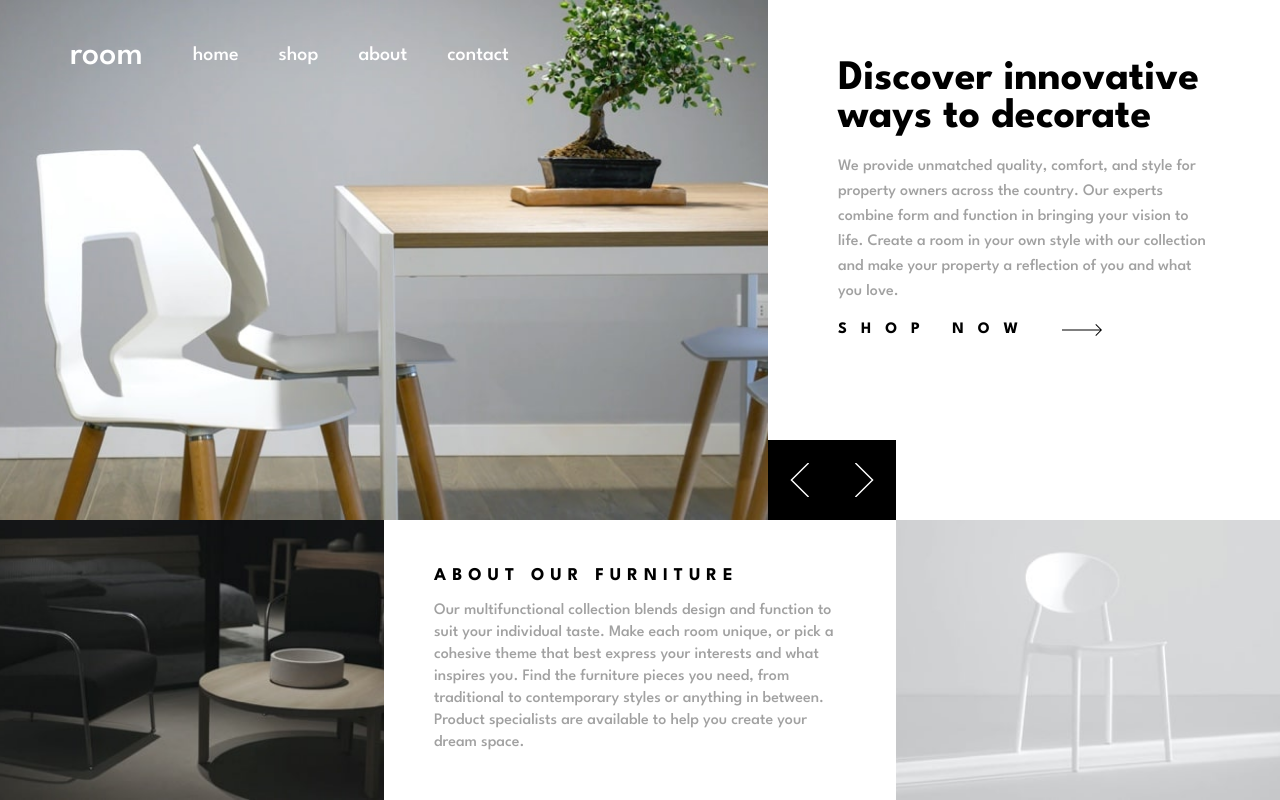
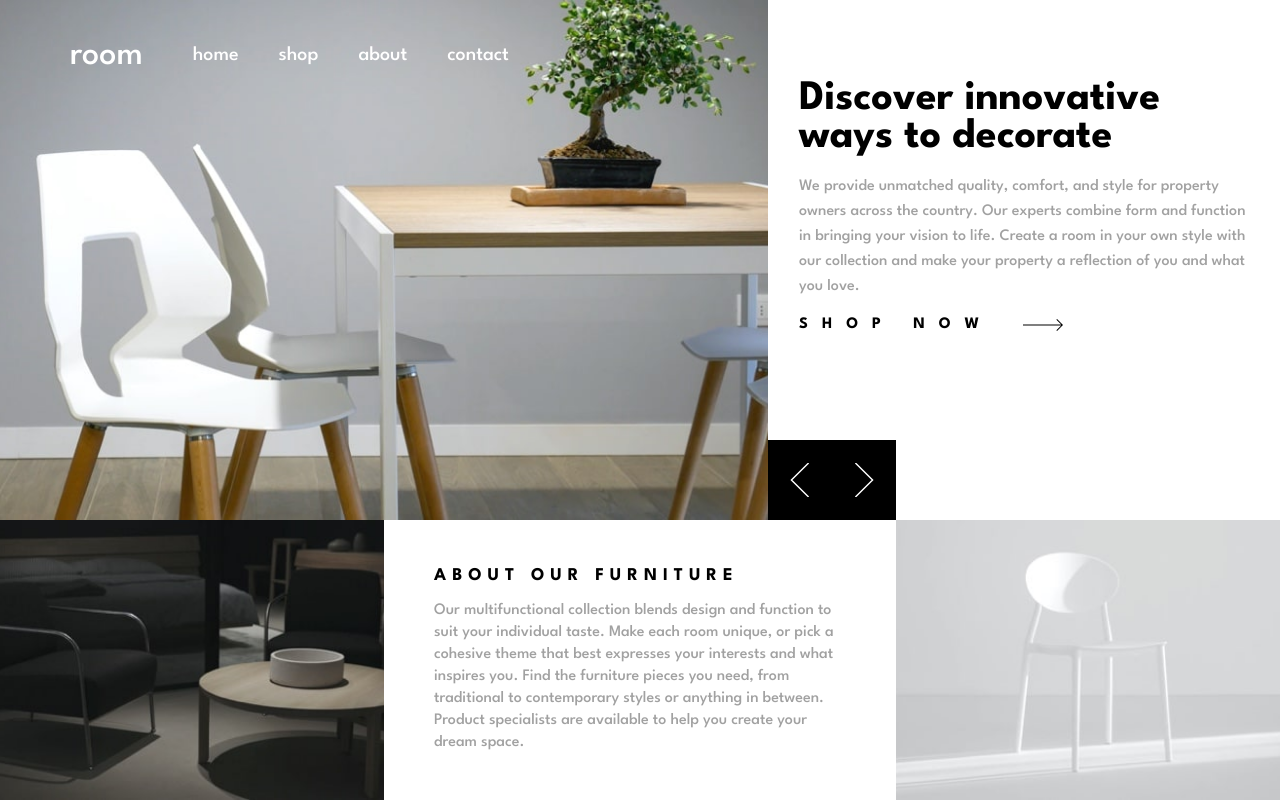
Before and after one commit to marinVcq/Room-homepage-challenge, a React (Create React App) app: page /#/ in a window 1280 px wide. Built offline with nearby package versions, Linux system fonts and the light colour scheme.

Commit message:
Version 1.0

```diff
--- a/src/components/Navbar.jsx
+++ b/src/components/Navbar.jsx
@@ -1,5 +1,9 @@
 import React, {useState, useEffect, useContext} from 'react'
 import { Link, useLocation } from "react-router-dom";
+
+// Import assets
+import BurgerIcon from '../images/icon-hamburger.svg'
+import CrossIcon from '../images/icon-close.svg'
 
 const Navbar = () => {
 
@@ -43,8 +47,13 @@ const Navbar = () => {
 
   return (
     <div className='navbar-container'>
+      <div className={`bg-overlayer ${navbarExpand ? 'expand' : ''}`}></div>
+      <img className='burger-btn' alt='burger-btn' src={BurgerIcon} onClick={handleToggle}></img>
       <p className='navbar-title'>room</p>
-        <div className='links-container'>
+
+        <div className={`links-container ${navbarExpand ? 'expand' : ''}`}>
+          <img className='close-btn' alt='close-btn' src={CrossIcon} onClick={handleToggle}></img>
+
           <Link
             className={`navbar-link ${selectedLink === 0 ? 'selected' : ''}`}
             to="/"
--- /dev/null
+++ b/src/content.json
@@ -0,0 +1,33 @@
+{
+    "topSection":
+    [
+        {
+            "title": "Discover innovative ways to decorate",
+            "description": "We provide unmatched quality, comfort, and style for property owners across the country. Our experts combine form and function in bringing your vision to life. Create a room in your own style with our collection and make your property a reflection of you and what you love.",
+            "shopLink": {
+                "text": "Shop now",
+                "arrowImage": "path/to/arrow-icon.png"
+            }
+        },
+        {
+            "title": "We are available all across the globe",
+            "description": "With stores all over the world, it's easy for you to find furniture for your home or place of business. Locally, we’re in most major cities throughout the country. Find the branch nearest you using our store locator. Any questions? Don't hesitate to contact us today.",
+            "shopLink": {
+                "text": "Shop now",
+                "arrowImage": "path/to/arrow-icon.png"
+            }
+        },
+        {
+            "title": "Manufactured with the best materials",
+            "description": "Our modern furniture store provide a high level of quality. Our company has invested in advanced technology to ensure that every product is made as perfect and as consistent as possible. With three decades of experience in this industry, we understand what customers want for their home and office.",
+            "shopLink": {
+                "text": "Shop now",
+                "arrowImage": "path/to/arrow-icon.png"
+            }
+        }
+    ],
+    "bottomSection": {
+      "aboutTitle": "About our furniture",
+      "aboutDescription": "Our multifunctional collection blends design and function to suit your individual taste. Make each room unique, or pick a cohesive theme that best expresses your interests and what inspires you. Find the furniture pieces you need, from traditional to contemporary styles or anything in between. Product specialists are available to help you create your dream space."
+    }
+  }
--- a/src/pages/Home.jsx
+++ b/src/pages/Home.jsx
@@ -8,6 +8,9 @@ import DesktopHero2 from '../images/desktop-image-hero-2.jpg'
 import DesktopHero3 from '../images/desktop-image-hero-3.jpg'
 
 import MobileHero1 from '../images/mobile-image-hero-1.jpg'
+import MobileHero2 from '../images/mobile-image-hero-2.jpg'
+import MobileHero3 from '../images/mobile-image-hero-3.jpg'
+
 
 import ImageDark from '../images/image-about-dark.jpg'
 import ImageLight from '../images/image-about-light.jpg'
@@ -17,12 +20,34 @@ import ArrowIcon from '../images/icon-arrow.svg'
 import AngleLeft from '../images/icon-angle-left.svg'
 import AngleRight from '../images/icon-angle-right.svg'
 
+// Import data
+import content from '../content.json';
+
 
 
 
 const Home = () => {
 
   const [screenWidth, setScreenWidth] = useState(window.innerWidth);
+  const [currentImageIndex, setCurrentImageIndex] = useState(0);
+  const [isMobile, setIsMobile] = useState(window.innerWidth <= 1025);
+
+  // Check for resize
+  useEffect(() => {
+    const handleResize = () => {
+      setIsMobile(window.innerWidth <= 1025);
+    };
+
+    window.addEventListener('resize', handleResize);
+
+    return () => {
+      window.removeEventListener('resize', handleResize);
+    };
+  }, []);
+
+  const desktopImages = [DesktopHero1, DesktopHero2, DesktopHero3];
+  const mobileImages = [MobileHero1, MobileHero2, MobileHero3];
+  const images = isMobile ? mobileImages : desktopImages;
 
   // Check the viewport
   useEffect(() => {
@@ -34,29 +59,36 @@ const Home = () => {
 
   }, [])
 
+  const goToNextImage = () => {
+    setCurrentImageIndex((prevIndex) => (prevIndex + 1) % images.length);
+  };
+
+  const goToPrevImage = () => {
+    setCurrentImageIndex((prevIndex) =>
+      prevIndex === 0 ? images.length - 1 : prevIndex - 1
+    );
+  };
+
   return (
       <div className='page-container'>
 
         <section className='top-container'>
           <div className='top-left-container'>
-            <img className='top-left-image' src={screenWidth > 1025 ? DesktopHero1 : MobileHero1}></img>
+            <img src={images[currentImageIndex]} alt={`Image ${currentImageIndex + 1}`} />
           </div>
 
           <div className='btn-container'>
-              <div className='btn'><img src={AngleLeft} alt="left-btn"></img></div>
-              <div className='btn'><img src={AngleRight} alt="right-btn"></img></div>
+              <div className='btn' onClick={goToPrevImage}><img src={AngleLeft} alt="left-btn"></img></div>
+              <div className='btn' onClick={goToNextImage}><img src={AngleRight} alt="right-btn"></img></div>
           </div>
 
           <div className='top-right-container'>
 
             <div className='text-container'>
 
-              <h1 className='page-title'>Discover innovative ways to decorate</h1>
+              <h1 className='page-title'>{content.topSection[currentImageIndex].title}</h1>
 
-              <p className='page-description'>
-                We provide unmatched quality, comfort, and style for property owners across the country. Our experts combine form and function in bringing
-                your vision to life. Create a room in your own style with our collection and make your property a reflection of you and what you love.
-              </p>
+              <p className='page-description'>{content.topSection[currentImageIndex].description}</p>
 
               <Link className='shop-link' to='#'>
                 <p>Shop now</p>
@@ -76,11 +108,8 @@ const Home = () => {
           <div className='bottom-center-container'>
 
             <div className='bottom-text-container'>
-              <h1 className='bottom-text-title'>About our furniture</h1>
-              <p className='bottom-text-description'>
-                Our multifunctional collection blends design and function to suit your individual taste. Make each room unique, or pick a cohesive theme that best express your interests and what inspires you. Find the furniture pieces you need,
-                from traditional to contemporary styles or anything in between. Product specialists are available to help you create your dream space.
-              </p>
+              <h1 className='bottom-text-title'>{content.bottomSection.aboutTitle}</h1>
+              <p className='bottom-text-description'>{content.bottomSection.aboutDescription}</p>
             </div>
           </div>
 
--- a/src/style/components/_navbar.sass
+++ b/src/style/components/_navbar.sass
@@ -1,31 +1,83 @@
 .navbar-container
-    @include width-height(100%, 7rem)
-    @include set-position(absolute,0,0)
-    @include flexbox(row, flex-start, center, 5rem)
-    // box-shadow: 0px 0px 24px 5px rgba(0,0,0,0.02)
+    @include width-height(100%,8rem)
+    @include flexbox(row, center, center, 5rem)
+    @include set-position(absolute, 0,0)
     z-index:10
-    background-color: transparent
-    padding: 5.5rem 0 2rem 7rem
+    padding: 2rem 0 0 2rem
+
+    .bg-overlayer
+        @include set-position(absolute,0,0)
+        @include width-height(100%, 100vh)
+        background-color: rgba($black,0.4)
+        transition: all 0.3s linear
+        opacity: 0
+        z-index: -1
+        &.expand
+            opacity: 1
+
+    .burger-btn
+        @include set-position(absolute,0,0)
+        top: 50%
+        left: 3rem
+        @include width-height(3rem,2rem)
 
     .navbar-title
         @include set-font($white, "League Spartan", 3.4rem,500, normal)
 
     .links-container
-        @include flexbox(row, space-between, center, 4rem)
+        @include width-height(100%, 11rem)
+        @include set-position(absolute, 0,0)
+        @include flexbox(row, flex-end, center,2.7rem)
+        background-color: white
+        padding: 0 2rem 0 6rem
+        transition: all 0.3s linear
+        top: -11rem
+        .navbar-link
+            @include set-font($black, "League Spartan", 1.6rem,700, normal)
+        .close-btn
+            margin-right: 4rem
+        &.expand
+            top: 0
 
-        .navbar-link
-            @include set-font($white, "League Spartan", 2rem,500, normal)
-            cursor: pointer
-            position: relative
+// DESKTOP DESIGN
+@include respond(desktop)
+    .navbar-container
+        @include width-height(100%, 7rem)
+        @include set-position(absolute,0,0)
+        @include flexbox(row, flex-start, center, 5rem)
+        background-color: transparent
+        padding: 5.5rem 0 2rem 7rem
 
-            .selector
-                @include width-height(80%, 0.3rem)
-                background-color: white
-                position: absolute
-                top: 130%
-                right: 0
-                transition: all 0.2s linear
-                opacity: 0
+        .burger-btn
+            display: none
+        .bg-overlayer
+            display: none
 
-                &.selected
-                    opacity: 1
+        .navbar-title
+            @include set-font($white, "League Spartan", 3.4rem,500, normal)
+
+        .links-container
+            @include flexbox(row, flex-start, center, 4rem)
+            position: unset
+            background: transparent
+            padding: 0
+
+            .close-btn
+                display: none
+
+            .navbar-link
+                @include set-font($white, "League Spartan", 2rem,500, normal)
+                cursor: pointer
+                position: relative
+
+                .selector
+                    @include width-height(80%, 0.3rem)
+                    background-color: white
+                    position: absolute
+                    top: 130%
+                    right: 0
+                    transition: all 0.2s linear
+                    opacity: 0
+
+                    &.selected
+                        opacity: 1
--- a/src/style/main.css
+++ b/src/style/main.css
@@ -103,6 +103,7 @@ h2 {
   top: 36rem;
   right: 0;
   transform: translateY(-100%);
+  z-index: 10;
 }
 .page-container .top-container .btn-container .btn {
   width: 50%;
@@ -130,7 +131,7 @@ h2 {
   justify-content: center;
   align-items: center;
   gap: 0;
-  padding: 3rem;
+  padding: 6rem 3rem;
 }
 .page-container .top-container .top-right-container .text-container {
   display: flex;
@@ -145,6 +146,7 @@ h2 {
   font-weight: 700;
   font-size: 3.2rem;
   font-style: normal;
+  transition: all 0.2s linear;
 }
 .page-container .top-container .top-right-container .text-container .page-description {
   color: hsl(0, 0%, 63%);
@@ -153,6 +155,7 @@ h2 {
   font-size: 1.6rem;
   font-style: normal;
   line-height: 2rem;
+  transition: all 0.2s linear;
 }
 .page-container .top-container .top-right-container .text-container .shop-link {
   display: flex;
@@ -299,7 +302,7 @@ h2 {
     width: 40%;
     height: 100%;
     background-color: white;
-    padding: 6rem 7rem 0 7rem;
+    padding: 8rem 2rem 0 2rem;
   }
   .page-container .top-container .top-right-container .text-container {
     display: flex;
@@ -422,6 +425,89 @@ h2 {
 }
 .navbar-container {
   width: 100%;
+  height: 8rem;
+  display: flex;
+  flex-direction: row;
+  justify-content: center;
+  align-items: center;
+  gap: 5rem;
+  position: absolute;
+  top: 0;
+  left: 0;
+  right: 0;
+  bottom: 0;
+  z-index: 10;
+  padding: 2rem 0 0 2rem;
+}
+.navbar-container .bg-overlayer {
+  position: absolute;
+  top: 0;
+  left: 0;
+  right: 0;
+  bottom: 0;
+  width: 100%;
+  height: 100vh;
+  background-color: rgba(0, 0, 0, 0.4);
+  transition: all 0.3s linear;
+  opacity: 0;
+  z-index: -1;
+}
+.navbar-container .bg-overlayer.expand {
+  opacity: 1;
+}
+.navbar-container .burger-btn {
+  position: absolute;
+  top: 0;
+  left: 0;
+  right: 0;
+  bottom: 0;
+  top: 50%;
+  left: 3rem;
+  width: 3rem;
+  height: 2rem;
+}
+.navbar-container .navbar-title {
+  color: hsl(0, 0%, 100%);
+  font-family: "League Spartan";
+  font-weight: 500;
+  font-size: 3.4rem;
+  font-style: normal;
+}
+.navbar-container .links-container {
+  width: 100%;
+  height: 11rem;
+  position: absolute;
+  top: 0;
+  left: 0;
+  right: 0;
+  bottom: 0;
+  display: flex;
+  flex-direction: row;
+  justify-content: flex-end;
+  align-items: center;
+  gap: 2.7rem;
+  background-color: white;
+  padding: 0 2rem 0 6rem;
+  transition: all 0.3s linear;
+  top: -11rem;
+}
+.navbar-container .links-container .navbar-link {
+  color: hsl(0, 0%, 0%);
+  font-family: "League Spartan";
+  font-weight: 700;
+  font-size: 1.6rem;
+  font-style: normal;
+}
+.navbar-container .links-container .close-btn {
+  margin-right: 4rem;
+}
+.navbar-container .links-container.expand {
+  top: 0;
+}
+
+@media only screen and (min-width: 1025px) {
+  .navbar-container {
+    width: 100%;
     height: 7rem;
     position: absolute;
     top: 0;
@@ -433,9 +519,14 @@ h2 {
     justify-content: flex-start;
     align-items: center;
     gap: 5rem;
-  z-index: 10;
     background-color: transparent;
     padding: 5.5rem 0 2rem 7rem;
+  }
+  .navbar-container .burger-btn {
+    display: none;
+  }
+  .navbar-container .bg-overlayer {
+    display: none;
   }
   .navbar-container .navbar-title {
     color: hsl(0, 0%, 100%);
@@ -447,9 +538,15 @@ h2 {
   .navbar-container .links-container {
     display: flex;
     flex-direction: row;
-  justify-content: space-between;
+    justify-content: flex-start;
     align-items: center;
     gap: 4rem;
+    position: unset;
+    background: transparent;
+    padding: 0;
+  }
+  .navbar-container .links-container .close-btn {
+    display: none;
   }
   .navbar-container .links-container .navbar-link {
     color: hsl(0, 0%, 100%);
@@ -472,4 +569,5 @@ h2 {
   }
   .navbar-container .links-container .navbar-link .selector.selected {
     opacity: 1;
+  }
 }/*# sourceMappingURL=main.css.map */
--- a/src/style/pages/_home.sass
+++ b/src/style/pages/_home.sass
@@ -25,6 +25,7 @@
             top: 36rem
             right: 0
             transform: translateY(-100%)
+            z-index: 10
 
             .btn
                 @include width-height(50%,100%)
@@ -41,16 +42,20 @@
         .top-right-container
             @include width-height(100%,100%)
             @include flexbox(row, center, center)
-            padding: 3rem
+            padding: 6rem 3rem
 
             .text-container
                 @include flexbox(column, flex-start, flex-start, 2rem)
 
                 .page-title
                     @include set-font($black, "League Spartan", 3.2rem, 700, normal)
+                    transition: all 0.2s linear
+
                 .page-description
                     @include set-font($darkGray, "League Spartan", 1.6rem, 500, normal)
                     line-height: 2rem
+                    transition: all 0.2s linear
+
 
                 .shop-link
                     @include flexbox(row, space-between, center, 1.6rem)
@@ -137,7 +142,7 @@
                 @include flexbox(row, center,flex-start)
                 @include width-height(40%, 100%)
                 background-color: white
-                padding: 6rem 7rem 0 7rem
+                padding: 8rem 2rem 0 2rem
 
 
 
```
Also changed, not shown: 17 other files (tests, documents, lock files or other folders). Lines whose indentation alone changed are shown as unchanged.
